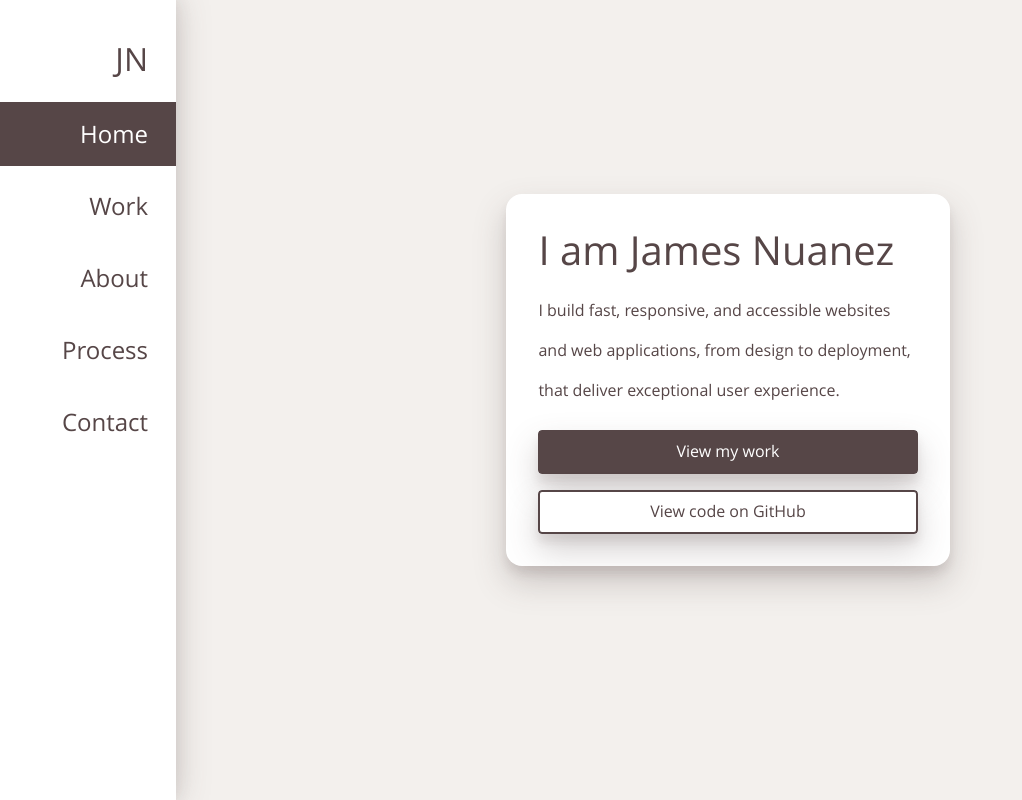
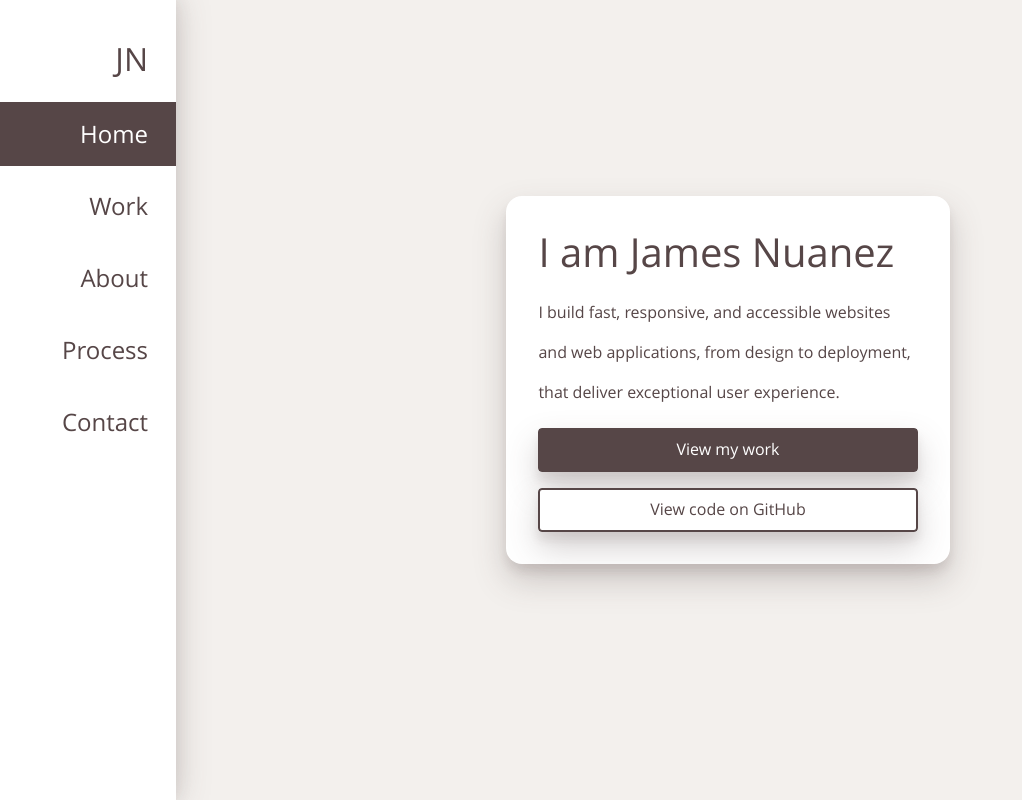
Before and after one commit to jamesnuanez/jamesnuanez-com, a Gatsby site: page / in a window 1280 px wide. Shown: the whole page, without its empty margins (0-1022 px from the left). Built offline with nearby package versions, Linux system fonts and the light colour scheme; Gatsby itself is replaced by a stand-in of ours.

Commit message:
Miscellaneous CSS tweaks and cleanup

```diff
--- a/src/components/blocks/PageContent.js
+++ b/src/components/blocks/PageContent.js
@@ -5,15 +5,13 @@
   flex-direction: column;
   justify-content: center;
   align-items: center;
-  max-width: ${props => (props.wide ? "60" : "40")}rem;
+  max-width: ${props => (props.wide ? "60" : "40.625")}rem;
   min-height: 100vh;
   margin: auto;
   padding: 4rem 0;
   @media (${({ theme }) => theme.breakpointMobile}) {
-    padding-top: 2rem;
-  }
-  @media (${({ theme }) => theme.breakpointMobile}) {
     min-height: calc(100vh - 3.5rem);
+    padding: 1rem 0;
   }
 `
 
--- a/src/components/blocks/TextContainer.js
+++ b/src/components/blocks/TextContainer.js
@@ -4,13 +4,13 @@
 import Link from "../elements/Link"
 
 const StyledTextContainer = styled.div`
-  margin-bottom: 3rem;
+  margin-bottom: 2rem;
   padding: 2rem;
   border-radius: 1rem;
   background: #fff;
   box-shadow: ${({ theme }) => theme.shadowLarge};
   @media (${({ theme }) => theme.breakpointMobile}) {
-    margin-bottom: 1.5rem;
+    margin-bottom: 1rem;
     padding: 1.5rem;
   }
   ${({ center, narrow }) =>
@@ -38,7 +38,7 @@
   return (
     <StyledTextContainer center={center} narrow={narrow}>
       {title && <H1>{title}</H1>}
-      <div>{children}</div>
+      {children}
       {links && (
         <LinkContainer>
           {links.map((link, i) => {
--- a/src/components/elements/H1.js
+++ b/src/components/elements/H1.js
@@ -4,8 +4,8 @@
   margin: 0 0 1rem;
   font-size: 2.5rem;
   font-weight: normal;
-  @media (max-width: 500px) {
-    font-size: 8vw;
+  @media (${({ theme }) => theme.breakpointMobile}) {
+    font-size: 1.75rem;
   }
 `
 
--- a/src/components/elements/Link.js
+++ b/src/components/elements/Link.js
@@ -6,10 +6,7 @@
   display: inline-block;
   text-decoration: none;
   margin-bottom: 1rem;
-  &:first-of-type {
-    margin-top: 1.25rem;
-  }
-  &:last-of-type {
+  &:last-child {
     margin-bottom: 0;
   }
   border-radius: 0.25rem;
--- a/src/components/elements/P.js
+++ b/src/components/elements/P.js
@@ -2,7 +2,10 @@
 
 const P = styled.p`
   line-height: 250%;
-  margin: 0;
+  margin: 0 0 1rem;
+  &:last-child {
+    margin-bottom: 0;
+  }
 `
 
 export default P
```
